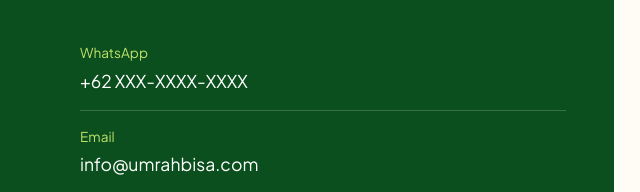
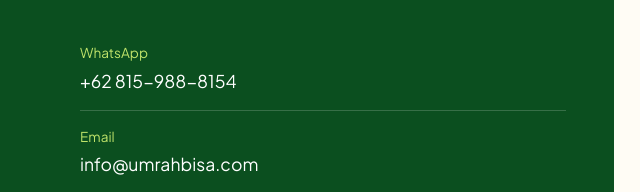
Before and after one commit to muhammadzabranidn-hue/UmrahBisa, a plain HTML site: page index.html in a window 1280 px wide. Shown: the part 3017-3209 px from the top of the page, 584-1224 px from the left. Drawn offline with nearby package versions, Linux system fonts and the light colour scheme.

Commit message:
fix: add the real number of the admin

```diff
--- a/index.html
+++ b/index.html
@@ -315,7 +315,7 @@
                     <ul class="contact-list">
                         <li>
                             <span>WhatsApp</span>
-                            <a href="https://wa.me/62XXXXXXXXXX" target="_blank" rel="noopener">+62 XXX-XXXX-XXXX</a>
+                            <a href="https://wa.me/628159888154" target="_blank" rel="noopener">+62 815-988-8154</a>
                         </li>
                         <li>
                             <span>Email</span>
```
